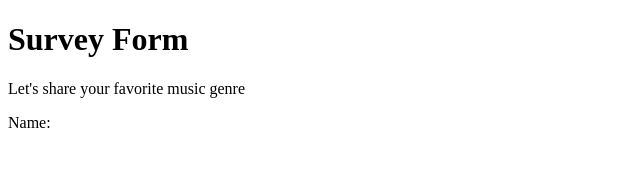
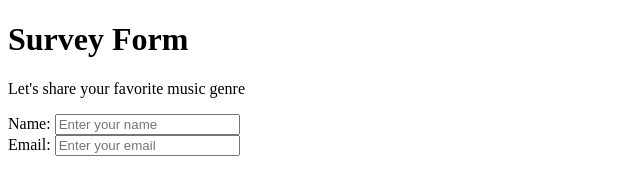
Before and after one commit to csc473s2019-webdev/hw3-p5-practice-with-html-css-forms-RyanLinrm, a plain HTML site: page index.html in a window 1280 px wide. Shown: the whole page, without its empty margins (0-640 px from the left). Drawn offline with Linux system fonts and the light colour scheme.

Commit message:
Email label added

```diff
--- a/index.html
+++ b/index.html
@@ -14,6 +14,11 @@
         <form action="" id="survey-form">
             <div class="formElement">
                 <label for="name" id="name">Name:</label>
+                <input type="text" placeholder="Enter your name">
+            </div>
+            <div class="formElement">
+                <label for="email" id="email">Email:</label>
+                <input type="text" placeholder="Enter your email">
             </div>
         </form>
     </div>
```
